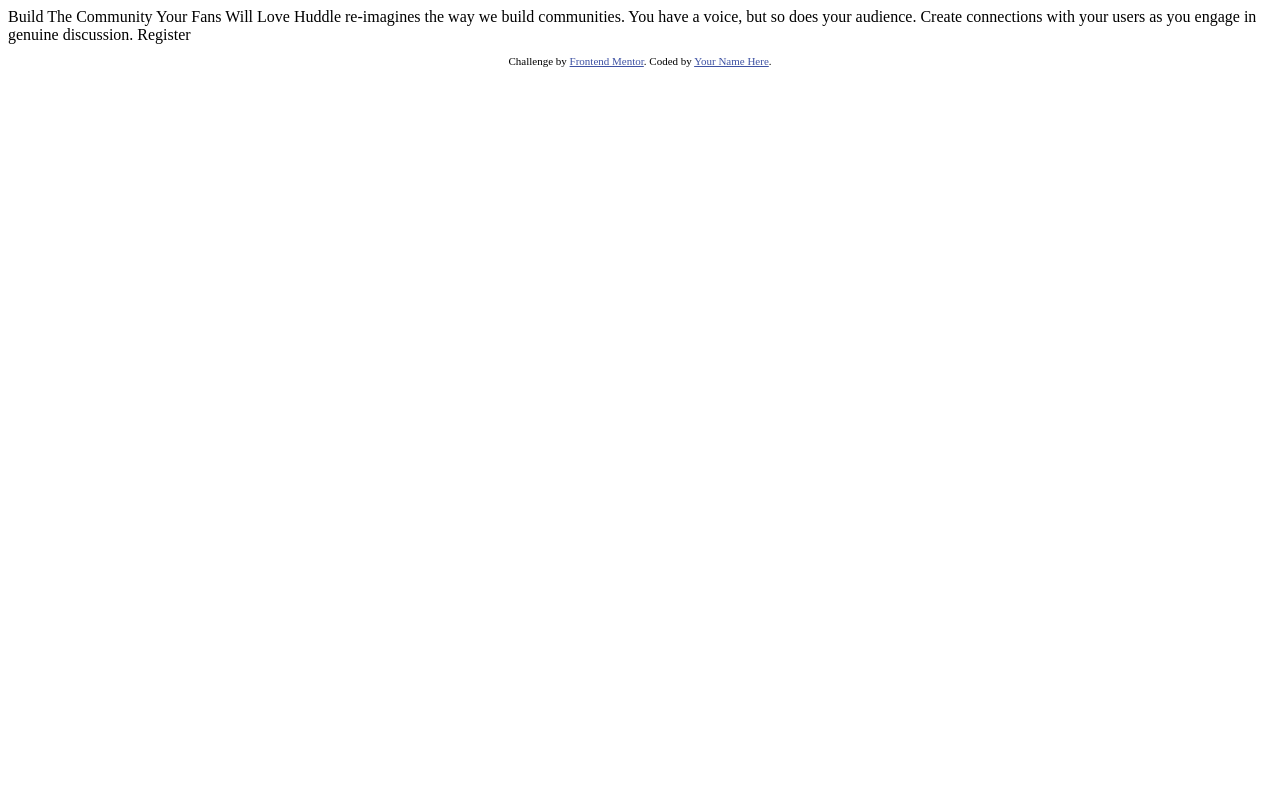
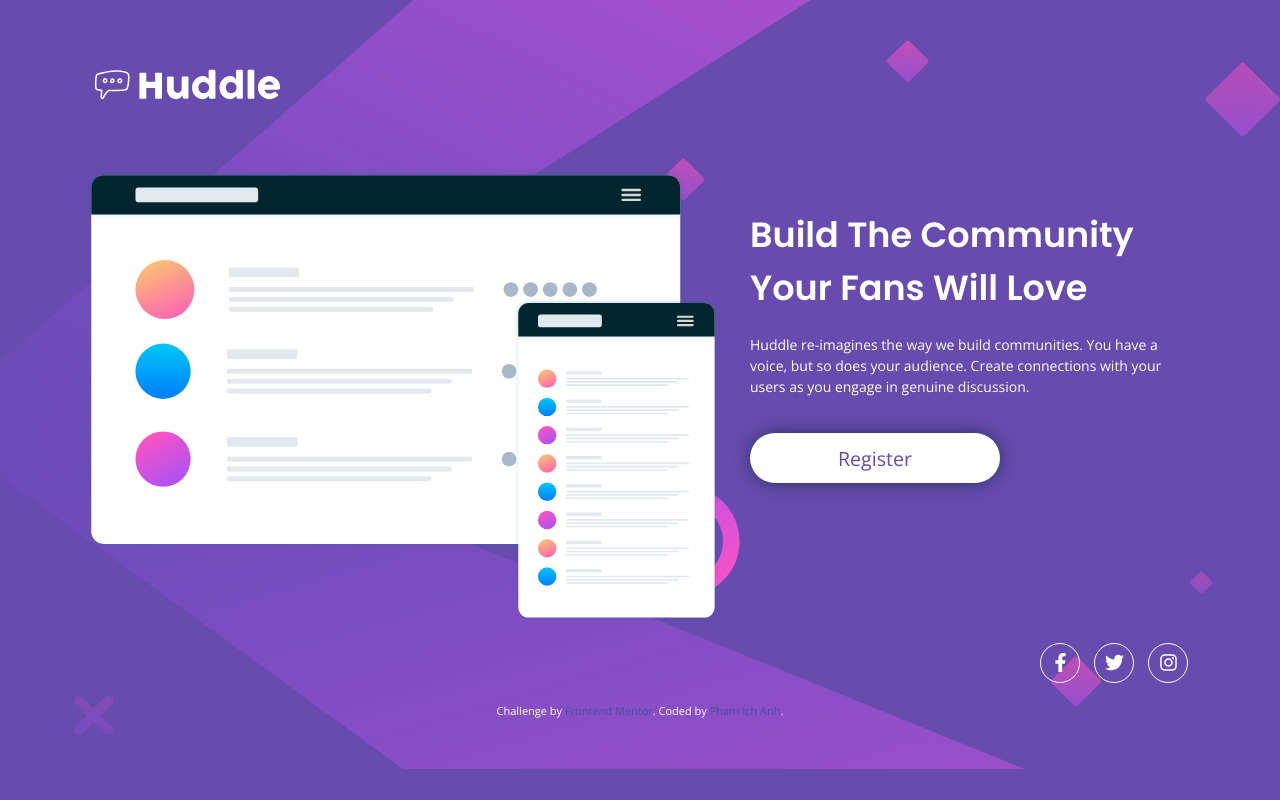
Before and after one commit to phamichanh/huddle-single-introductory, a plain HTML site: page index.html in a window 1280 px wide. Drawn offline with nearby package versions, Linux system fonts and the light colour scheme.

Commit message:
completed

```diff
--- /dev/null
+++ b/css/index.css
@@ -0,0 +1,154 @@
+.attribution {
+  font-size: 11px;
+  text-align: center;
+  padding: 20px 20px 10px 20px;
+  margin: 0px;
+}
+.attribution a { color: hsl(228, 45%, 44%); }
+
+body {
+  font-family: 'Open Sans', sans-serif;
+  color: #FFF;
+  font-size: 14px;
+  background-color: hsl(257, 40%, 49%);
+}
+
+h1 {
+  font-family: 'Poppins', sans-serif;
+}
+
+#main-content {
+  padding-top: 60px;
+  padding-bottom: 40px;
+  background-image: url("../images/bg-desktop.svg");
+  background-repeat: no-repeat;
+  background-size: 100% 100%;
+  background-position: center;
+  background-color: hsl(257, 40%, 49%);
+}
+
+#logo {
+  margin-bottom: 60px;
+  width: 200px;
+  height: auto;
+  float: left;
+}
+
+#main-img {
+  width: 100%;
+  height: auto;
+}
+
+#main-content .big-heading {
+  font-weight: 600;
+  margin-top: 40px;
+  font-size: 2.5em;
+  line-height: 1.5em;
+}
+
+#main-content .intro-text {
+  font-size: 1em;
+  margin-top: 20px;
+}
+
+#btn-register {
+  width: 250px;
+  height: 50px;
+  outline: none;
+  border-radius: 30px;
+  border: none;
+  box-shadow: 0px 0px 20px -4px hsl(192, 100%, 9%);
+  background-color: #fff;
+  color: hsl(257, 40%, 49%);
+  font-size: 1.4em;
+  margin-top: 20px;
+}
+
+#btn-register:active {
+  transform: translateY(2px);
+}
+
+/* Nav Shared */
+ul#nav-shared {
+  overflow: auto;
+  width: 162px;
+  padding: 0px;
+  margin: 20px 0 0 0;
+  /* margin: 20px auto 0px auto; */
+  float: right;
+}
+
+ul#nav-shared li {
+  display: block;
+  float: left;
+  width: 40px;
+  height: 40px;
+  margin-left: 7px;
+  margin-right: 7px;
+}
+
+#nav-shared a {
+  display: block;
+  width: 100%;
+  height: 100%;
+  border: 1px solid #FFF;
+  border-radius: calc(100% / 2);
+  background-repeat: no-repeat;
+  background-position: center;
+  background-size: 50% 50%;
+  cursor: pointer;
+}
+
+#share-facebook {
+  background-image: url("../images/facebook-icon.svg");
+}
+
+#share-facebook:hover {
+  background-image: url("../images/facebook-icon-hover.svg");
+  background-color: #FFF;
+}
+
+#share-twitter {
+  background-image: url("../images/twitter-icon.svg");
+}
+
+#share-twitter:hover {
+  background-image: url("../images/twitter-icon-hover.svg");
+  background-color: #FFF;
+}
+
+#share-instagram {
+  background-image: url("../images/instagram-icon.svg");
+}
+
+#share-instagram:hover {
+  background-image: url("../images/instagram-icon-hover.svg");
+  background-color: #FFF;
+}
+
+@media only screen and (max-width: 991px) {
+  /* For Mobile (max 991px) */
+  #main-content {
+    text-align: center;
+    background-image: url("../images/bg-mobile.svg");
+  }
+
+  #main-img {
+    margin-bottom: 30px;
+  }
+
+  #main-content .big-heading {
+    font-size: 2em;
+  }
+
+  /* Nav Shared */
+  ul#nav-shared {
+    margin: 80px auto 0px auto;
+    float: none;
+  }
+}
+
+
+/* font-family: 'Poppins', sans-serif; */
+/* font-family: 'Open Sans', sans-serif; */
+/* - Violet: hsl(257, 40%, 49%) */
--- a/index.html
+++ b/index.html
@@ -6,28 +6,55 @@
 
   <link rel="icon" type="image/png" sizes="32x32" href="./images/favicon-32x32.png">
 
+  <!-- Bootstrap Script -->
+  <script src="https://code.jquery.com/jquery-3.5.1.slim.min.js" integrity="sha384-DfXdz2htPH0lsSSs5nCTpuj/zy4C+OGpamoFVy38MVBnE+IbbVYUew+OrCXaRkfj" crossorigin="anonymous"></script>
+  <script src="https://cdn.jsdelivr.net/npm/popper.js@1.16.0/dist/umd/popper.min.js" integrity="sha384-Q6E9RHvbIyZFJoft+2mJbHaEWldlvI9IOYy5n3zV9zzTtmI3UksdQRVvoxMfooAo" crossorigin="anonymous"></script>
+  <script src="https://stackpath.bootstrapcdn.com/bootstrap/4.5.0/js/bootstrap.min.js" integrity="sha384-OgVRvuATP1z7JjHLkuOU7Xw704+h835Lr+6QL9UvYjZE3Ipu6Tp75j7Bh/kR0JKI" crossorigin="anonymous"></script>
+
+  <!-- Google fonts -->
+  <link href="https://fonts.googleapis.com/css2?family=Poppins:wght@400;600&display=swap" rel="stylesheet">
+  <link href="https://fonts.googleapis.com/css2?family=Open+Sans&display=swap" rel="stylesheet">
+
+  <!-- Styles -->
+  <link rel="stylesheet" href="https://stackpath.bootstrapcdn.com/bootstrap/4.5.0/css/bootstrap.min.css" integrity="sha384-9aIt2nRpC12Uk9gS9baDl411NQApFmC26EwAOH8WgZl5MYYxFfc+NcPb1dKGj7Sk" crossorigin="anonymous">
+  <link rel="stylesheet" href="css/index.css">
   <title>Frontend Mentor | Huddle landing page with single introductory section</title>
 
-  <!-- Feel free to remove these styles or customise in your own stylesheet 👍 -->
-  <style>
-    .attribution { font-size: 11px; text-align: center; }
-    .attribution a { color: hsl(228, 45%, 44%); }
-  </style>
 </head>
 <body>
-
-  Build The Community Your Fans Will Love
-
+  <section id="main-content">
+    <div class="container">
+      <div class="row">
+        <div class="col-md-12">
+          <img id="logo" src="images/logo.svg" alt="logo huddle">
+        </div>
+        <div class="col-lg-7">
+          <img id="main-img" src="images/illustration-mockups.svg" alt="illustration mockups">
+        </div>
+        <div class="col-lg-5">
+          <h1 class="big-heading">Build The Community Your Fans Will Love</h1>
+          <p class="intro-text">
             Huddle re-imagines the way we build communities. You have a voice, but so does your audience.
             Create connections with your users as you engage in genuine discussion.
-
-  Register
-
+          </p>
+          <button id="btn-register" type="button" name="button">Register</button>
+        </div>
+        <div class="col-md-12">
+          <ul id="nav-shared">
+            <li><a id="share-facebook"></a></li>
+            <li><a id="share-twitter"></a></li>
+            <li><a id="share-instagram"></a></li>
+          </ul>
+        </div>
+      </div>
+    </div>
     <footer>
       <p class="attribution">
         Challenge by <a href="https://www.frontendmentor.io?ref=challenge" target="_blank">Frontend Mentor</a>.
-      Coded by <a href="#">Your Name Here</a>.
+        Coded by <a href="#">Pham Ich Anh</a>.
       </p>
     </footer>
+  </section>
+
 </body>
 </html>
```
Also changed, not shown: images/facebook-icon-hover.svg (added), images/facebook-icon.svg (added), images/instagram-icon-hover.svg (added), images/instagram-icon.svg (added), images/twitter-icon-hover.svg (added), images/twitter-icon.svg (added). Lines whose indentation alone changed are shown as unchanged.
